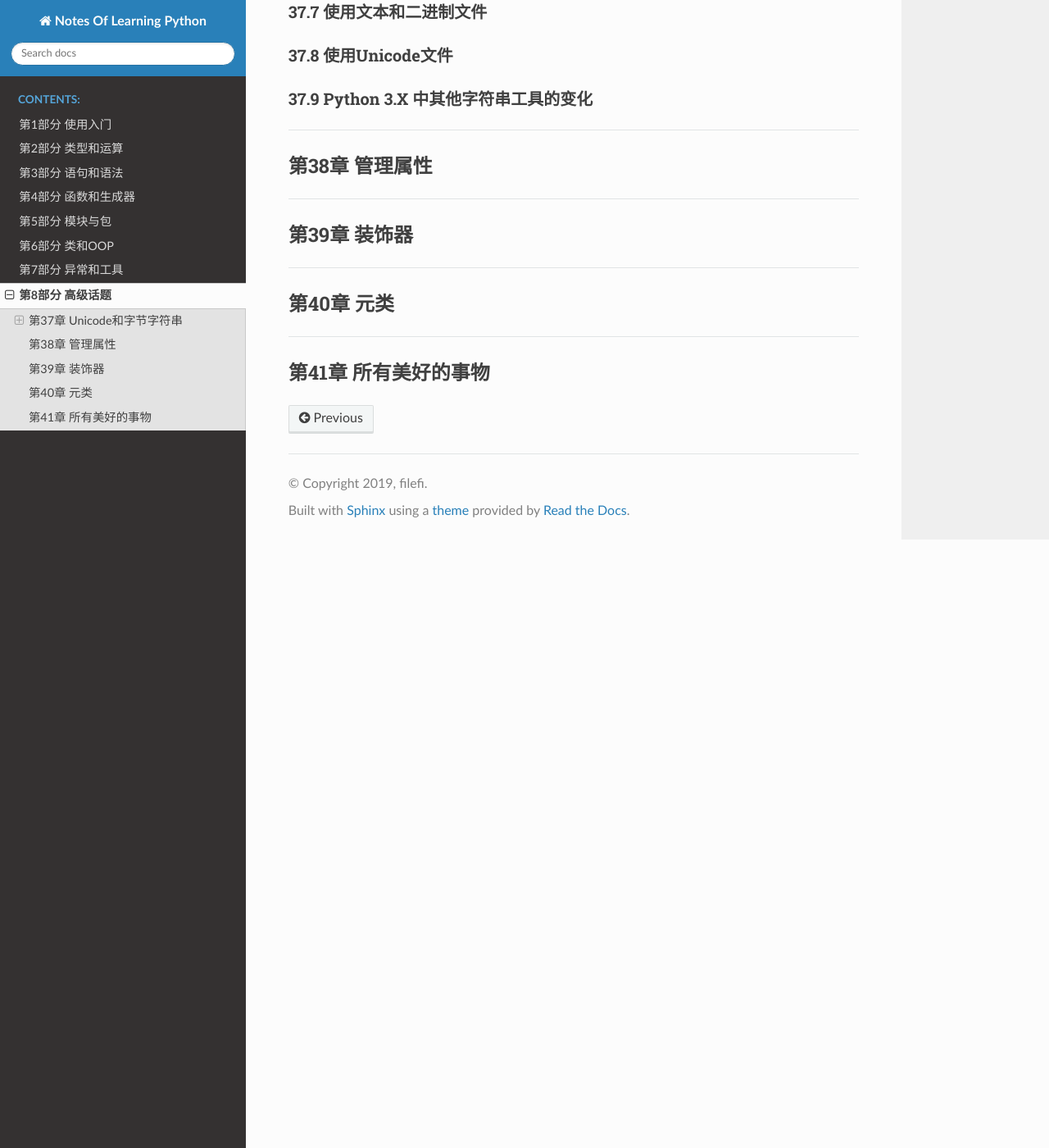
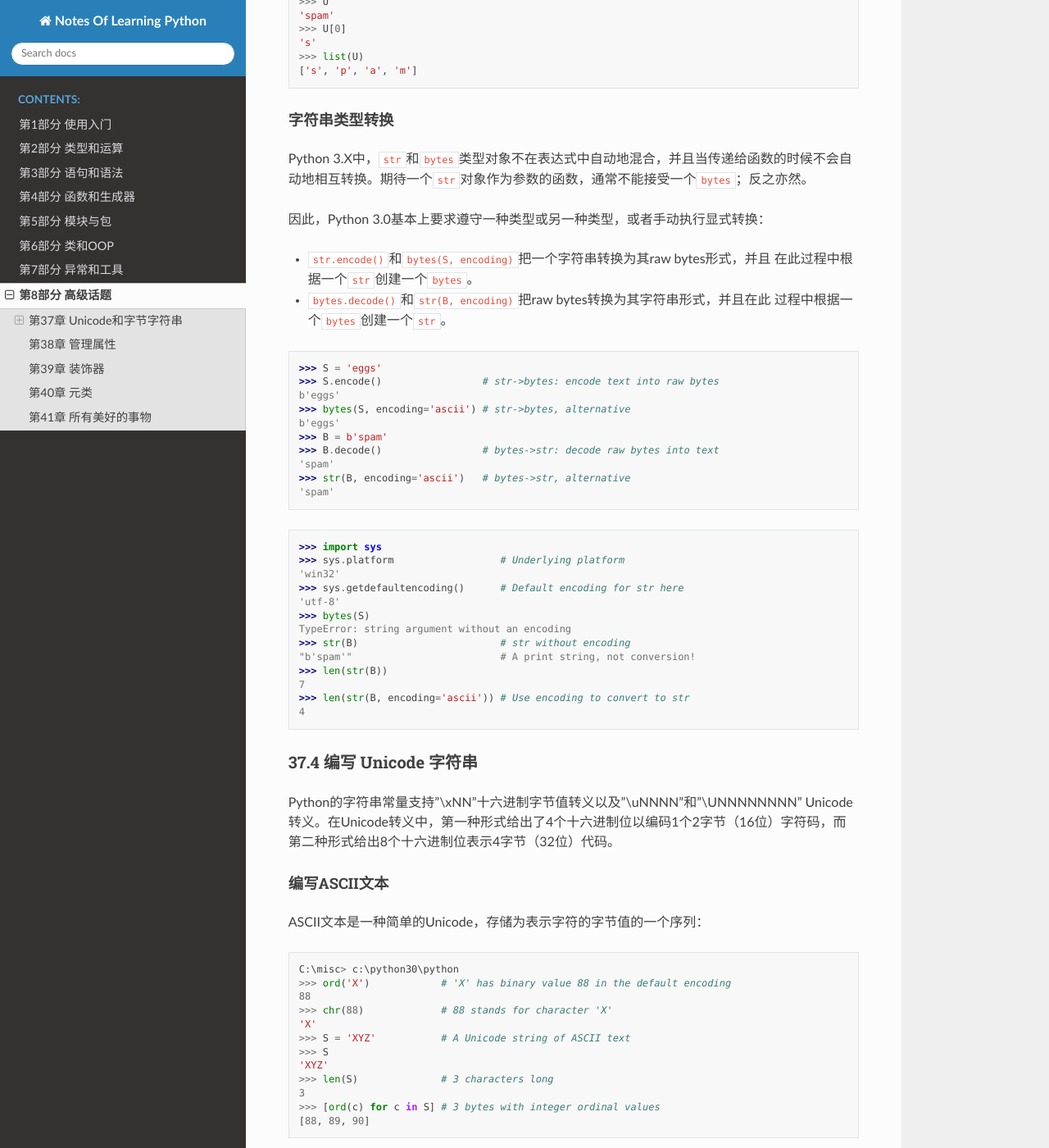
Before and after one commit to filefi/NotesOfLearningPython, a Sphinx documentation site: the page built from source/Part_8_Advanced_Topics.md, in a window 1280 px wide and 1400 px high, scrolled down 3189 px. Shown: the whole window at 82% size. Built offline with Sphinx 7.4.7 and the Read the Docs theme 2.0.0, drawn with Linux system fonts in a browser that asks for light colours; some of the changed text lies outside the part shown.

````diff
--- a/source/Part_8_Advanced_Topics.md
+++ b/source/Part_8_Advanced_Topics.md
@@ -120,11 +120,174 @@ b'\nxxxx\nyyyy\n'
 
 ##### Python 3.3 中的Python 2.X Unicode 常量
 
+在Python 2.6中，为了兼容性而使用`b'xxx'`，但是它与`'xxx'`是相同的，并且产生一个`str`，并且，`bytes`只是`str`的同义词：
+
+```python
+C:\code> C:\python33\python
+>>> U = u'spam' # 2.X Unicode literal accepted in 3.3+
+>>> type(U) # It is just str, but is backward compatible
+<class 'str'>
+>>> U
+'spam'
+>>> U[0]
+'s'
+>>> list(U)
+['s', 'p', 'a', 'm']
+```
+
+
+
+#### 字符串类型转换
+
+Python 3.X中，`str`和`bytes`类型对象不在表达式中自动地混合，并且当传递给函数的时候不会自动地相互转换。期待一个`str`对象作为参数的函数，通常不能接受一个`bytes`；反之亦然。
+
+因此，Python 3.0基本上要求遵守一种类型或另一种类型，或者手动执行显式转换：
+
+- `str.encode()`和`bytes(S, encoding)`把一个字符串转换为其raw bytes形式，并且
+  在此过程中根据一个`str`创建一个`bytes`。
+- `bytes.decode()`和`str(B, encoding)`把raw bytes转换为其字符串形式，并且在此
+  过程中根据一个`bytes`创建一个`str`。
+
+```python
+>>> S = 'eggs'
+>>> S.encode()                 # str->bytes: encode text into raw bytes
+b'eggs'
+>>> bytes(S, encoding='ascii') # str->bytes, alternative
+b'eggs'
+>>> B = b'spam'
+>>> B.decode()                 # bytes->str: decode raw bytes into text
+'spam'
+>>> str(B, encoding='ascii')   # bytes->str, alternative
+'spam'
+```
+
+```python
+>>> import sys
+>>> sys.platform                  # Underlying platform
+'win32'
+>>> sys.getdefaultencoding()      # Default encoding for str here
+'utf-8'
+>>> bytes(S)
+TypeError: string argument without an encoding
+>>> str(B)                        # str without encoding
+"b'spam'"                         # A print string, not conversion!
+>>> len(str(B))
+7
+>>> len(str(B, encoding='ascii')) # Use encoding to convert to str
+4
+```
+
 
 
 ### 37.4 编写 Unicode 字符串
 
+Python的字符串常量支持"\xNN"十六进制字节值转义以及"\uNNNN"和"\UNNNNNNNN" Unicode转义。在Unicode转义中，第一种形式给出了4个十六进制位以编码1个2字节（16位）字符码，而第二种形式给出8个十六进制位表示4字节（32位）代码。
 
+#### 编写ASCII文本
+
+ASCII文本是一种简单的Unicode，存储为表示字符的字节值的一个序列：
+
+```python
+C:\misc> c:\python30\python
+>>> ord('X')            # 'X' has binary value 88 in the default encoding
+88
+>>> chr(88)             # 88 stands for character 'X'
+'X'
+>>> S = 'XYZ'           # A Unicode string of ASCII text
+>>> S
+'XYZ'
+>>> len(S)              # 3 characters long
+3
+>>> [ord(c) for c in S] # 3 bytes with integer ordinal values
+[88, 89, 90]
+```
+
+#### 编写非ASCII文本
+
+```python
+>>> chr(0xc4) # 0xC4, 0xE8: characters outside ASCII's range
+'Ä'
+>>> chr(0xe8)
+'è'
+>>> S = '\xc4\xe8' # Single byte 8-bit hex escapes
+>>> S
+'Äè'
+>>> S = '\u00c4\u00e8' # 16-bit Unicode escapes
+>>> S
+'Äè'
+>>> len(S) # 2 characters long (not number of bytes!)
+2
+```
+
+#### 编码和解码非ASCII文本
+
+```python
+>>> S = '\u00c4\u00e8'
+>>> S
+'Äè'
+>>> len(S)
+2
+>>> S.encode('ascii')
+UnicodeEncodeError: 'ascii' codec can't encode characters in position 0-1:
+ordinal not in range(128)
+>>> S.encode('latin-1')      # One byte per character
+b'\xc4\xe8'
+>>> S.encode('utf-8')        # Two bytes per character
+b'\xc3\x84\xc3\xa8'
+>>> len(S.encode('latin-1')) # 2 bytes in latin-1, 4 in utf-8
+2
+>>> len(S.encode('utf-8'))
+4
+```
+
+也可以从一个文件读入raw字节并且将其解码回一个Unicode字符串：
+
+```python
+>>> B = b'\xc4\xe8' # Text encoded per Latin-1
+>>> B
+b'\xc4\xe8'
+>>> len(B) # 2 raw bytes, two encoded characters
+2
+>>> B.decode('latin-1') # Decode to text per Latin-1
+'Äè'
+>>> B = b'\xc3\x84\xc3\xa8' # Text encoded per UTF-8
+>>> len(B) # 4 raw bytes, two encoded characters
+4
+>>> B.decode('utf-8') # Decode to text per UTF-8
+'Äè'
+>>> len(B.decode('utf-8')) # Two Unicode characters in memory
+2
+```
+
+#### 转换编码
+
+可以把一个字符串转换为不同于源字符集默认的一种编码，但必须显式地提供一个编码名称以进行编码和解码：
+
+```python
+>>> S = 'AÄBèC'
+>>> S
+'AÄBèC'
+>>> S.encode() # Default utf-8 encoding
+b'A\xc3\x84B\xc3\xa8C'
+>>> T = S.encode('cp500') # Convert to EBCDIC
+>>> T
+b'\xc1c\xc2T\xc3'
+>>> U = T.decode('cp500') # Convert back to Unicode
+>>> U
+'AÄBèC'
+>>> U.encode() # Default utf-8 encoding again
+b'A\xc3\x84B\xc3\xa8C'
+```
+
+记住，只有当手动编写非ASCII Unicode的时候，才必须用到特殊的Unicode和十六进制
+字符转义
+
+#### 源文件字符集编码声明
+
+对于在脚本文件中编码的字符串，Python默认地使用UTF-8编码，但是，它允许我们通过包含一个注释来指明想要的编码，从而将默认值修改为支持任意的字符集。这个注释必须拥有如下的形式，并且在Python 2.X或Python 3.X中必须作为脚本的第一行或第二行出现：
+```python
+-*- coding: latin-1 -*-
+```
 
 
 
````
